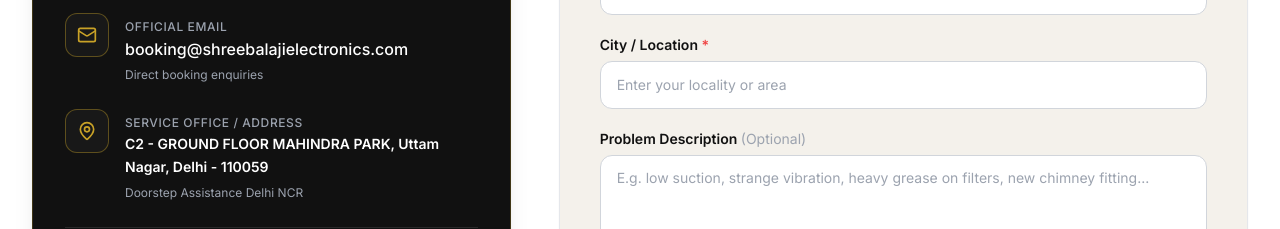
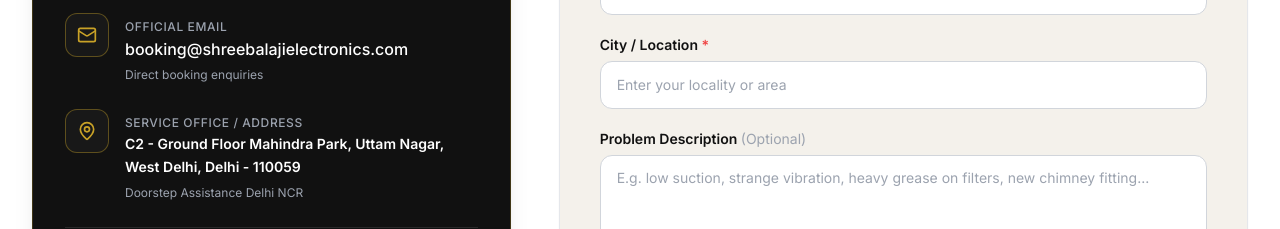
Before and after one commit to amitsaraswat1/Royal-Kitchen-Solution, a Next.js app: page / in a window 1280 px wide. Shown: the part 10140-10369 px from the top of the page. Built offline with nearby package versions, Linux system fonts and the light colour scheme; a web font is replaced by a local one.

Commit message:
chore: update address to include West Delhi

```diff
--- a/app/layout.tsx
+++ b/app/layout.tsx
@@ -90,9 +90,9 @@ export default function RootLayout({
     url: "https://shreebalajielectronics.com",
     address: {
       "@type": "PostalAddress",
-      streetAddress: "C2 - GROUND FLOOR MAHINDRA PARK, Uttam Nagar",
+      streetAddress: "C2 - Ground Floor Mahindra Park, Uttam Nagar",
       postalCode: "110059",
-      addressLocality: "Uttam Nagar, Delhi",
+      addressLocality: "West Delhi, Delhi",
       addressRegion: "Delhi",
       addressCountry: "IN",
     },
--- a/data/content.ts
+++ b/data/content.ts
@@ -71,7 +71,7 @@ export const BUSINESS_INFO = {
   callLink: "tel:+918796886094",
   email: "booking@shreebalajielectronics.com",
   emailLink: "mailto:booking@shreebalajielectronics.com",
-  address: "C2 - GROUND FLOOR MAHINDRA PARK, Uttam Nagar, Delhi - 110059",
+  address: "C2 - Ground Floor Mahindra Park, Uttam Nagar, West Delhi, Delhi - 110059",
   whatsappNumber: "918796886094",
   whatsappUrl: "https://wa.me/918796886094",
   hours: "Monday - Sunday: 10:00 AM - 7:00 PM",
```
